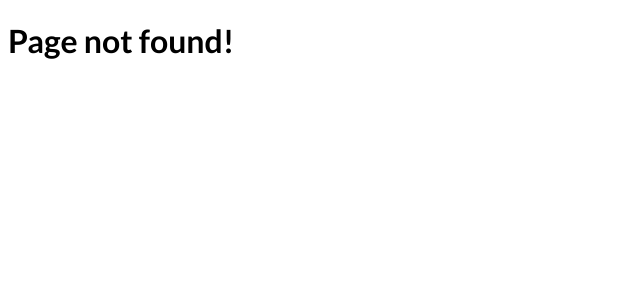
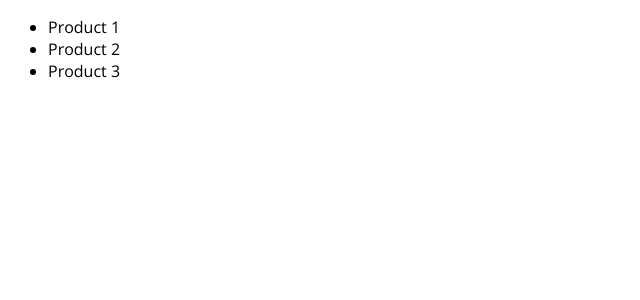
Before and after one commit to PavelKovalchuk/next-course, a Next.js app: page /data-fetching in a window 1280 px wide. Before the commit this address had no page. Shown: the top 300 px of the page, without its empty margins (0-640 px from the left). Built offline with nearby package versions, Linux system fonts and the light colour scheme.

Commit message:
static generation

```diff
--- /dev/null
+++ b/data/dummy-backend.json
@@ -0,0 +1,7 @@
+{
+  "products": [
+    { "id": "p1", "title": "Product 1", "description": "This is product 1" },
+    { "id": "p2", "title": "Product 2", "description": "This is product 2" },
+    { "id": "p3", "title": "Product 3", "description": "This is product 3" }
+  ]
+}
--- /dev/null
+++ b/pages/data-fetching.js
@@ -0,0 +1,30 @@
+import path from 'path';
+import fs from 'fs/promises';
+
+// second step of prerendering
+function HomePage(props) {
+  const { products } = props;
+  return (
+    <ul>
+      {products.map((item) => {
+        return <li key={item.id}>{item.title}</li>;
+      })}
+    </ul>
+  );
+}
+
+// first step of prerendering
+export async function getStaticProps() {
+  console.log('(Re-)Generating...');
+  const filePath = path.join(process.cwd(), 'data', 'dummy-backend.json');
+  const jsonData = await fs.readFile(filePath);
+  const data = JSON.parse(jsonData);
+
+  return {
+    props: {
+      products: data.products,
+    },
+  };
+}
+
+export default HomePage;
--- a/pages/index.js
+++ b/pages/index.js
@@ -11,6 +11,9 @@
         <li>
           <Link href="/clients">Clients</Link>
         </li>
+        <li>
+          <Link href="/data-fetching">Data Fetching (Static generation)</Link>
+        </li>
       </ul>
     </div>
   );
```
